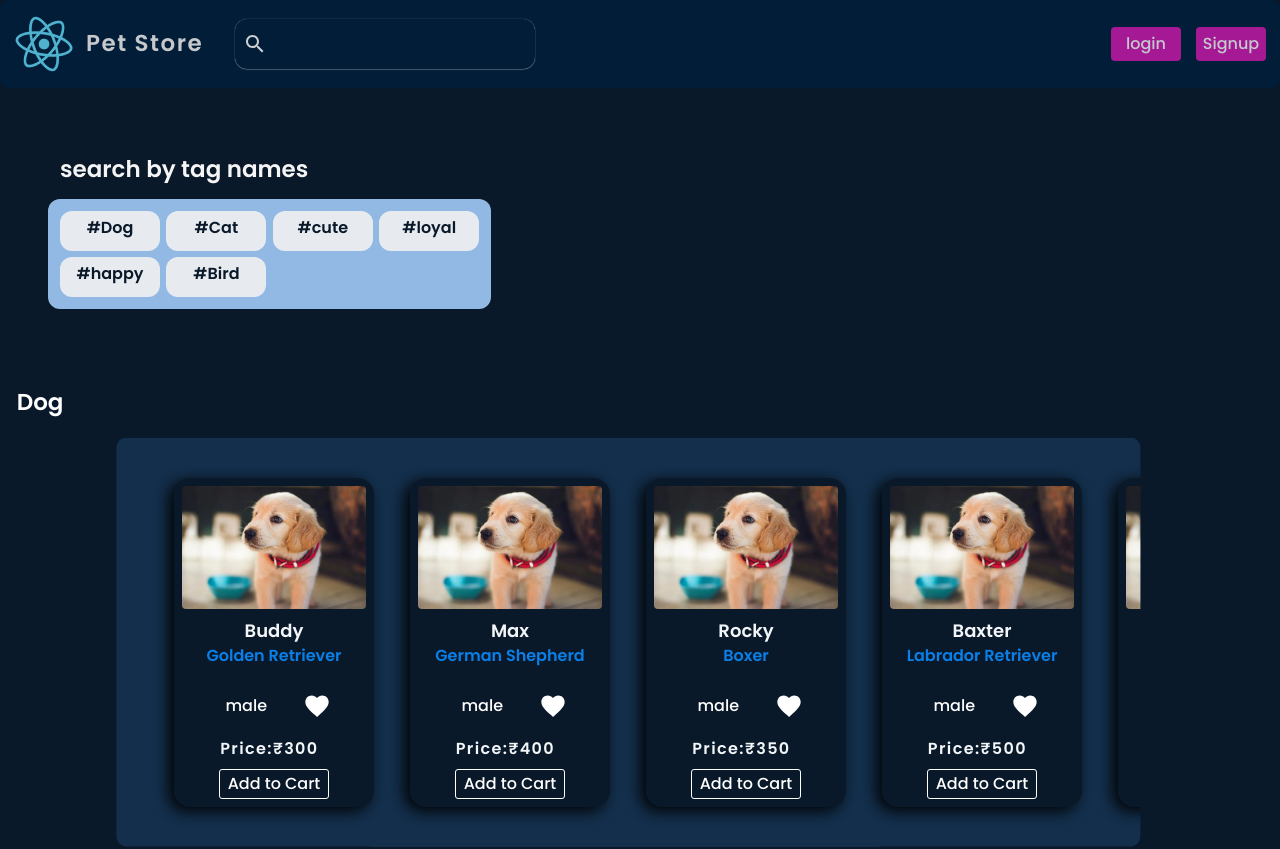
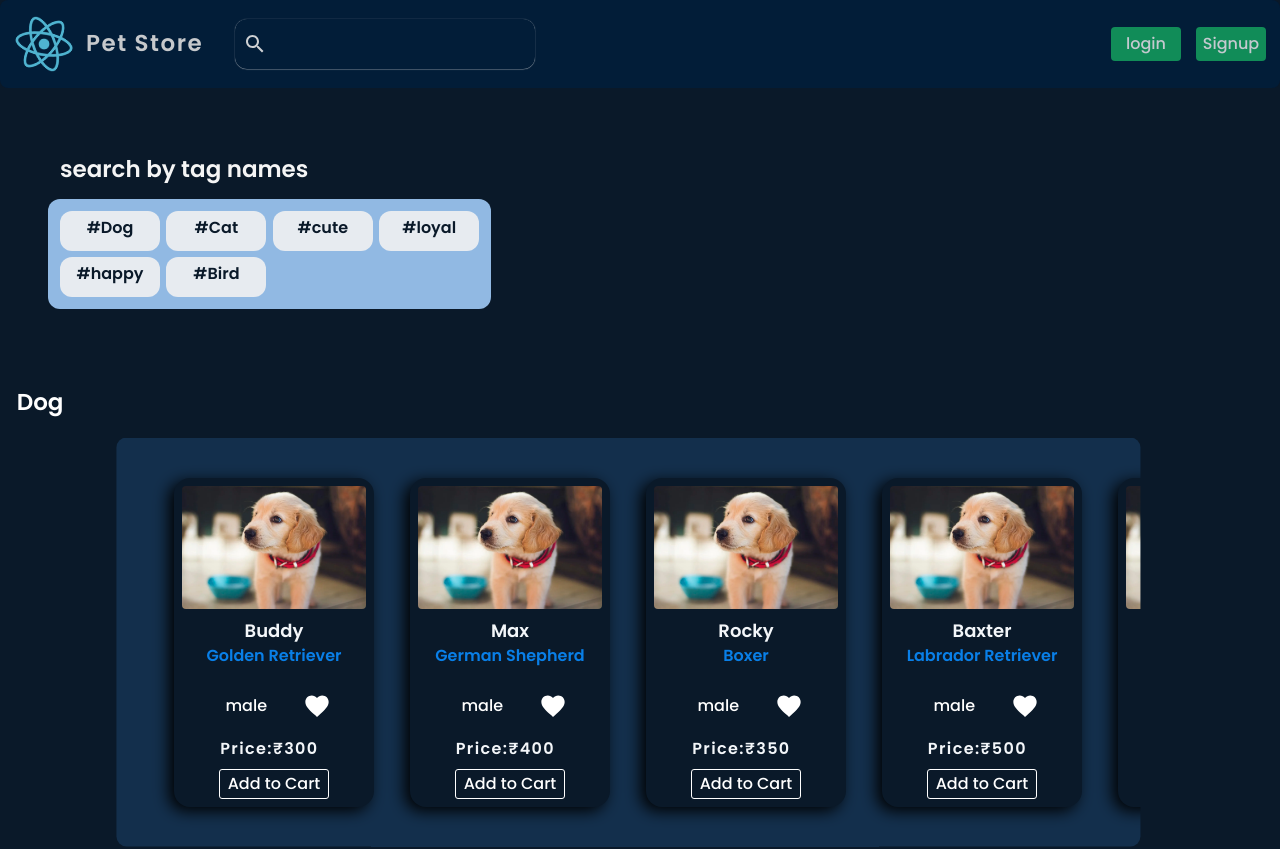
Before and after one commit to Krishcode264/pet-shop, a React (Create React App) app: page / in a window 1280 px wide. Shown: the top 849 px of the page. Built offline with nearby package versions, Linux system fonts and the light colour scheme; no server answers.

Commit message:
login btn color chnaged

```diff
--- a/src/componants/navbar/SignUp.css
+++ b/src/componants/navbar/SignUp.css
@@ -2,7 +2,7 @@
 
     padding: 5px;
     border-radius: 4px;
-    background-color: #e31bbbe8;
+    background-color: #1be375b5;
     color:var(--grey-50);
     transition: all 0.3s ease-in-out;
     outline: none;
@@ -20,8 +20,7 @@
    transform: scale(1.1);
 
 }
-.krish{
-    color:#1be375b5}
+
 .searchicon{
     color: white;
 }
```
